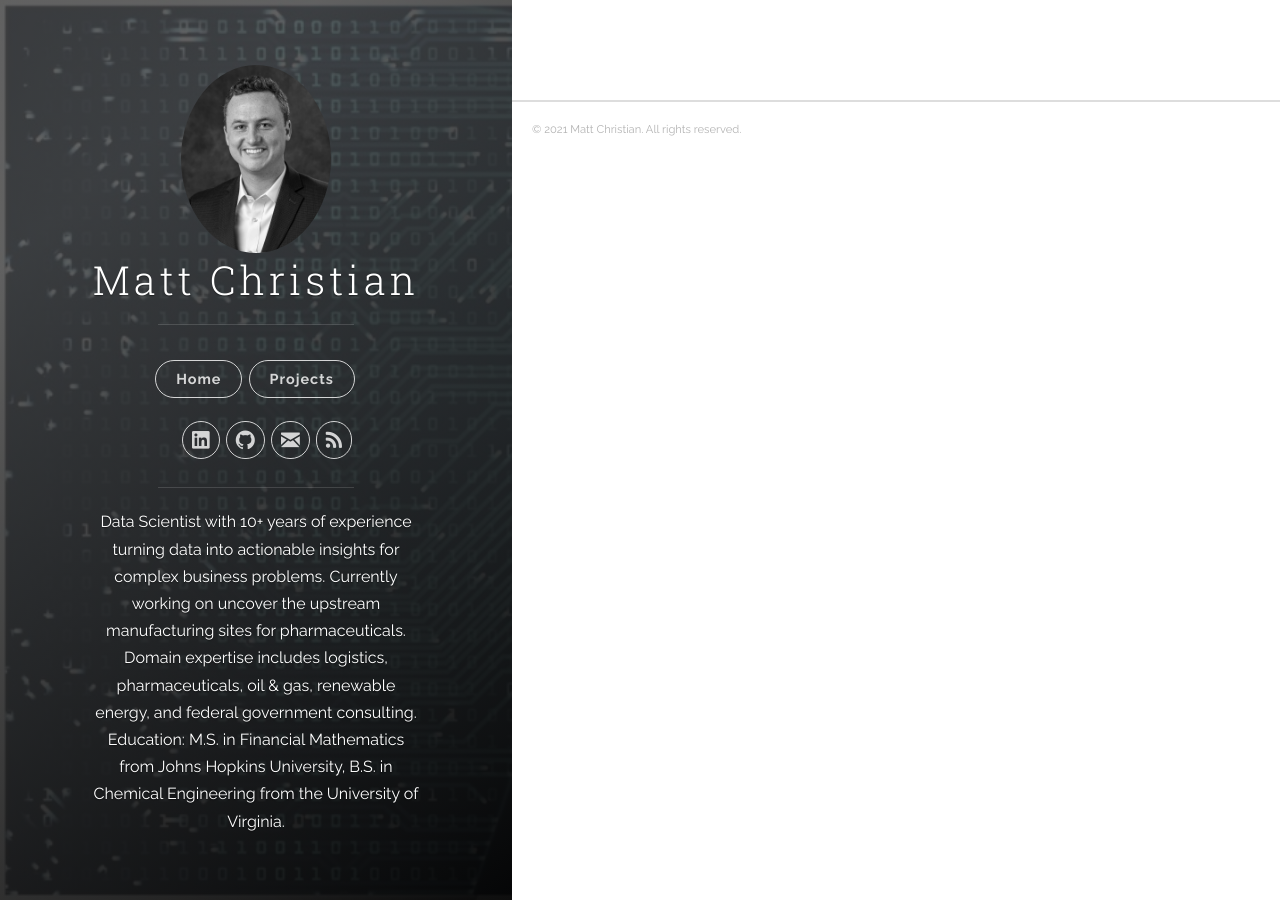
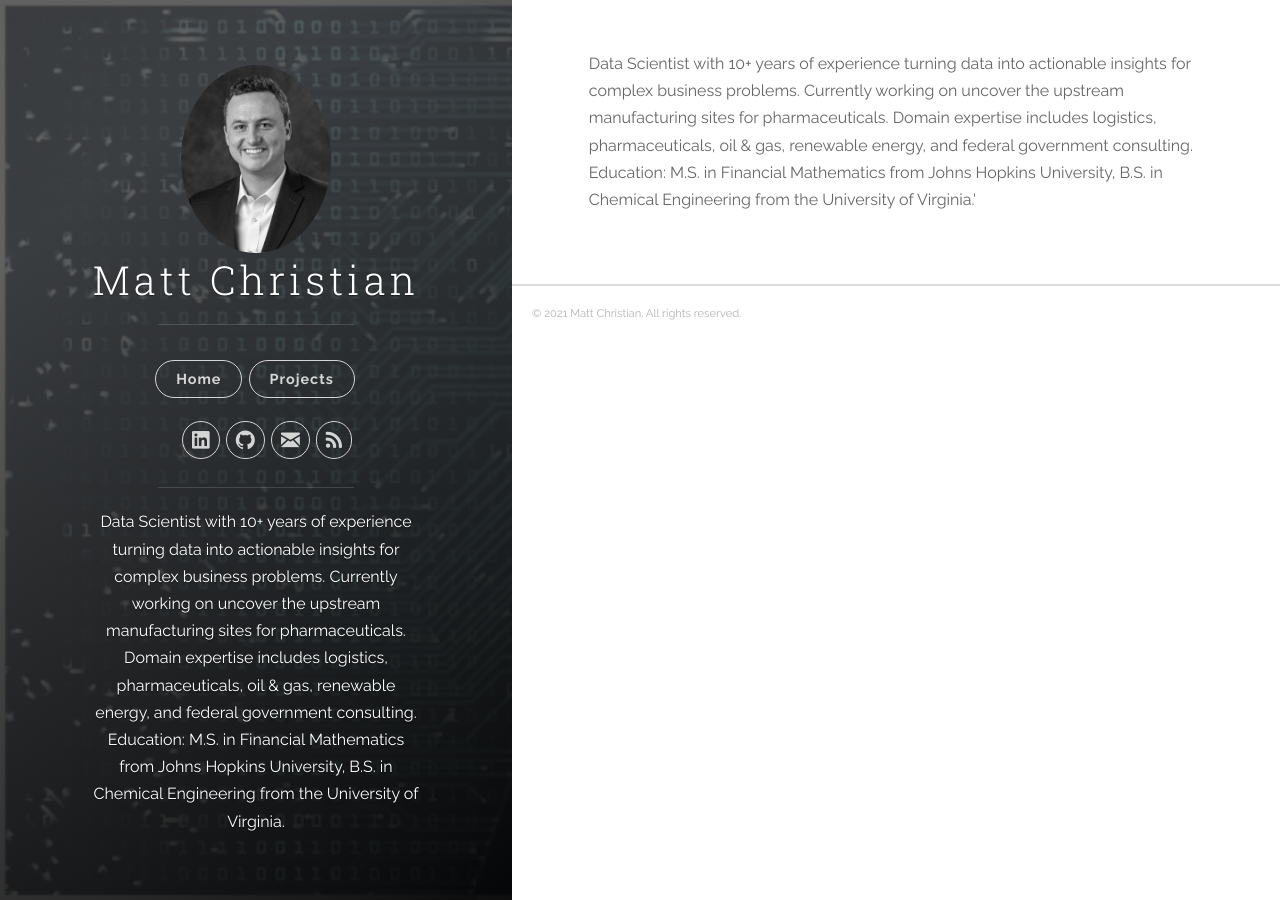
Before and after one commit to analyticalmeanderings/analyticalmeanderings.github.io, a Jekyll site: the page built from home.html, in a window 1280 px wide. Built offline with Jekyll 4.4.1, drawn with Linux system fonts in a browser that asks for light colours; nearby versions of some CDN libraries.

Commit message:
making home page

```diff
--- a/home.html
+++ b/home.html
@@ -2,3 +2,9 @@
 layout: default
 robots: noindex
 ---
+<p>Data Scientist with 10+ years of experience turning data into actionable insights for complex business problems.
+  Currently working on uncover the upstream manufacturing sites for pharmaceuticals.
+  Domain expertise includes logistics, pharmaceuticals, oil & gas, renewable energy, and federal government consulting.
+  Education: M.S. in Financial Mathematics from Johns Hopkins University,
+  B.S. in Chemical Engineering from the University of Virginia.'
+</p>
```
